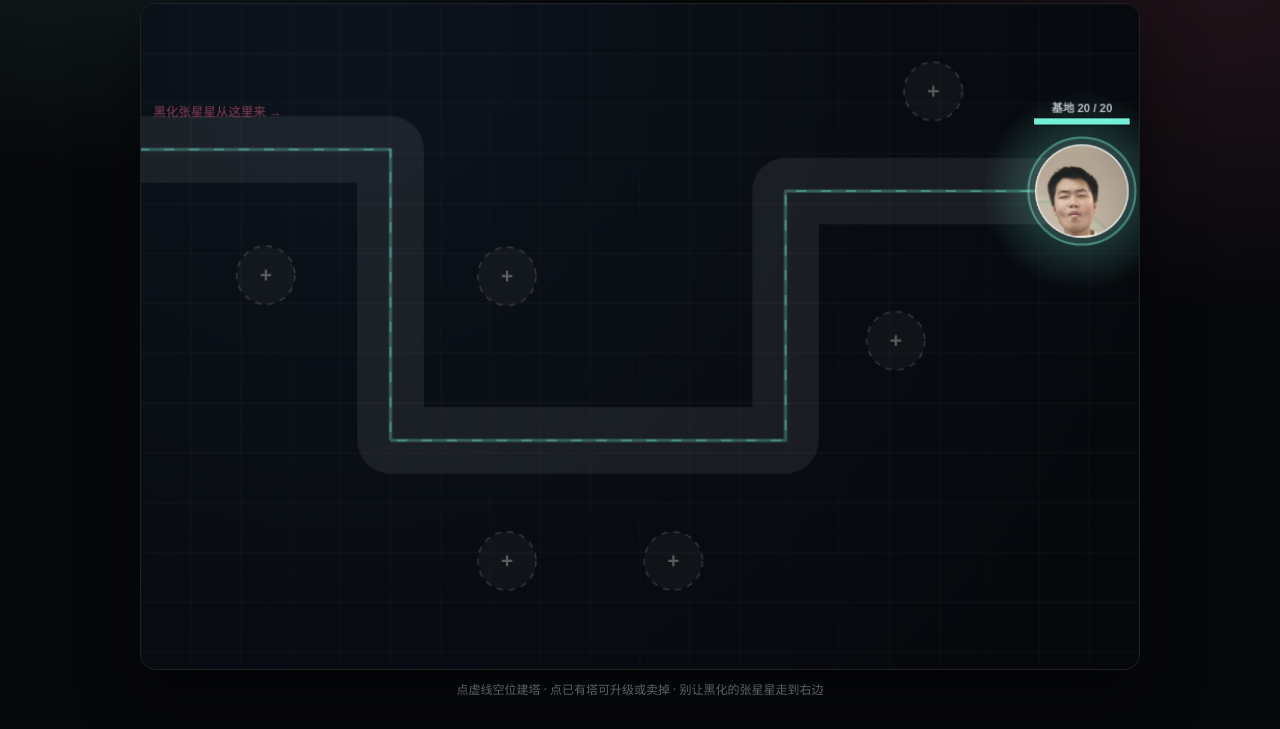
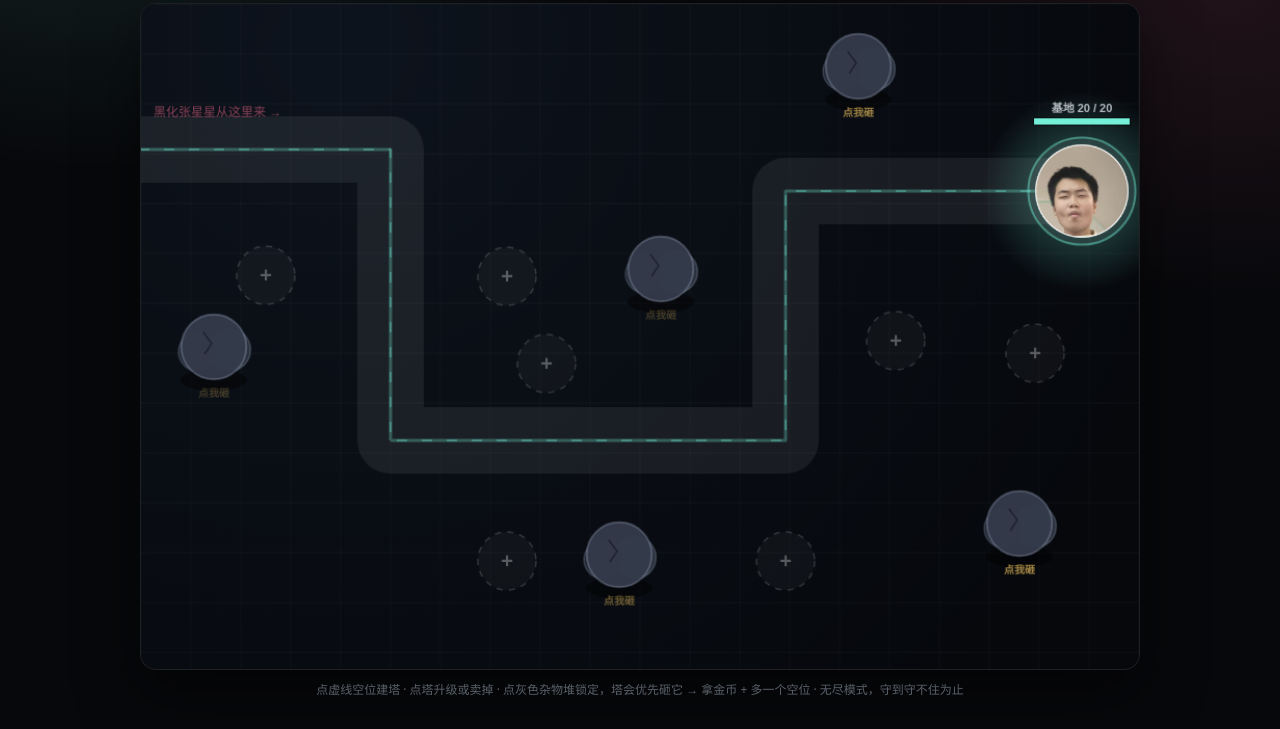
Before and after one commit to sevenmou/izhangtv, a plain HTML site: page games/保卫张星星/index.html in a window 1280 px wide. Shown: the part 71-800 px from the top of the page. Drawn offline with Linux system fonts and the light colour scheme; animation ran at ten frames a second.

Commit message:
tower defense: endless mode + rock obstacles

```diff
--- a/games/保卫张星星/index.html
+++ b/games/保卫张星星/index.html
@@ -115,8 +115,8 @@
   <header>
     <div class="brand"><span class="dot"></span><b>保卫张星星</b><span>DEFEND ZHANG</span></div>
     <div class="grow"></div>
-    <div class="stat">金币 <b id="hCoins">240</b></div>
-    <div class="stat">波次 <b id="hWave">0</b>/10</div>
+    <div class="stat">金币 <b id="hCoins">300</b></div>
+    <div class="stat">第 <b id="hWave">0</b> 波</div>
     <div class="stat">生命 <b id="hLife">20</b></div>
     <div class="acts">
       <button class="primary" id="btnWave">开始第 1 波</button>
@@ -126,7 +126,7 @@
   </header>
 
   <div class="stage"><canvas id="cv" width="960" height="640"></canvas></div>
-  <div class="hint">点虚线空位建塔 · 点已有塔可升级或卖掉 · 别让黑化的张星星走到右边</div>
+  <div class="hint">点虚线空位建塔 · 点塔升级或卖掉 · 点灰色杂物堆锁定，塔会优先砸它 → 拿金币 + 多一个空位 · 无尽模式，守到守不住为止</div>
 </div>
 
 <div class="panel" id="panel">
@@ -176,10 +176,20 @@ function pointAt(d){
   return {x:PATH[PATH.length-1][0], y:PATH[PATH.length-1][1]};
 }
 
-/* 6 个建造点 */
+/* 12 个建造点：带 locked 的初始被杂物堆压着，砸开才可用 */
 const SPOTS = [
-  {x:120, y:255}, {x:352, y:256}, {x:352, y:530},
-  {x:512, y:530}, {x:726, y:318}, {x:762, y:78}
+  {x:70, y:330},  {x:120, y:255}, {x:352, y:256}, {x:500, y:255},
+  {x:390, y:340}, {x:352, y:530}, {x:460, y:530}, {x:620, y:530},
+  {x:726, y:318}, {x:690, y:60},  {x:860, y:330}, {x:845, y:500}
+];
+
+/* 杂物堆：压在某个坑位上，砸掉 → 金币 + 解锁该坑位 */
+const ROCK_DEF = [
+  {spot:0,  img:'rock1', hp:240, reward:70},
+  {spot:3,  img:'rock2', hp:300, reward:80},
+  {spot:6,  img:'rock3', hp:320, reward:85},
+  {spot:9,  img:'rock1', hp:340, reward:90},
+  {spot:11, img:'rock2', hp:420, reward:110}
 ];
 
 const BASE = {x:905, y:180, r:46};
@@ -192,19 +202,16 @@ const TOWERS = {
 };
 const UPGRADE = [1, .8, 1.15];   // 各级升级价 = cost * 系数
 
-/* 波次 */
-const WAVES = [
-  {n:8,  gap:.85, hp:42,  spd:52},
-  {n:10, gap:.8,  hp:54,  spd:54},
-  {n:12, gap:.75, hp:70,  spd:56},
-  {n:12, gap:.72, hp:88,  spd:58, elite:2},
-  {n:14, gap:.68, hp:108, spd:60, elite:3},
-  {n:15, gap:.64, hp:132, spd:62, elite:4},
-  {n:16, gap:.6,  hp:158, spd:64, elite:5},
-  {n:16, gap:.56, hp:184, spd:66, elite:6},
-  {n:18, gap:.52, hp:212, spd:66, elite:8},
-  {n:18, gap:.5,  hp:244, spd:68, elite:9, boss:1}
-];
+/* 无尽波次：越往后越密越快越硬，没有终点 */
+function waveCfg(w){
+  return {
+    n:   Math.min(33, 8 + Math.floor((w-1)*1.15)),
+    hp:  Math.round(42 * Math.pow(1.105, w-1) + w*12),
+    spd: Math.min(106, 52 + w*1.5),
+    gap: Math.max(.34, .85 - (w-1)*.016),
+    boss: w % 5 === 0
+  };
+}
 
 /* 图片 */
 const IMG = {};
@@ -217,22 +224,40 @@ function loadImg(key, src){
   });
 }
 const ALL_IMGS = [
-  ['base','base.png'],['pea','tower1.png'],['ice','tower2.png'],['boom','tower3.png']
+  ['base','base.png'],['pea','tower1.png'],['ice','tower2.png'],['boom','tower3.png'],
+  ['rock1','rock1.png'],['rock2','rock2.png'],['rock3','rock3.png']
 ];
 
 /* 状态 */
 const G = {
-  coins:240, life:20, wave:0, running:false, paused:false, speed:1,
+  coins:300, life:20, wave:0, running:false, paused:false, speed:1,
   enemies:[], towers:[], shots:[], parts:[], spawnQ:[], spawnT:0,
+  obstacles:[], lockRock:null, rocksCleared:0, toast:null,
   baseShake:0, t:0, over:false, killed:0
 };
 
+function buildObstacles(){
+  SPOTS.forEach(s=> s.locked = false);
+  G.obstacles = ROCK_DEF.map((d,i)=>{
+    const sp = SPOTS[d.spot];
+    sp.locked = true;
+    return {x:sp.x, y:sp.y, spot:d.spot, img:d.img, r:34,
+            hp:d.hp, maxHp:d.hp, reward:d.reward, hitT:0,
+            isRock:true, dead:false, locked:false, id:i};
+  });
+  G.lockRock = null;
+  G.rocksCleared = 0;
+  G.toast = null;
+}
+
 function reset(){
-  G.coins = 240; G.life = 20; G.wave = 0; G.running = false; G.paused = false; G.speed = 1;
+  G.coins = 300; G.life = 20; G.wave = 0; G.running = false; G.paused = false; G.speed = 1;
   G.enemies = []; G.towers = []; G.shots = []; G.parts = []; G.spawnQ = []; G.spawnT = 0;
   G.baseShake = 0; G.over = false; G.killed = 0;
+  buildObstacles();
   syncHud(); closePanel(); document.getElementById('over').classList.remove('on');
   document.getElementById('btnWave').disabled = false;
+  document.getElementById('btnWave').textContent = '开始第 1 波';
   document.getElementById('btnSpeed').textContent = '×1';
   document.getElementById('btnPause').textContent = '暂停';
 }
@@ -400,6 +425,7 @@ function drawParts(){
 
 function drawSpots(){
   for(const s of SPOTS){
+    if(s.locked) continue;
     const t = G.towers.find(t=>t.sx===s.x && t.sy===s.y);
     if(t) continue;
     ctx.save();
@@ -414,14 +440,85 @@ function drawSpots(){
   ctx.textAlign='left';
 }
 
+/* 杂物堆：点一下锁定，塔优先砸它，砸开 = 金币 + 解锁坑位 */
+function drawObstacles(){
+  for(const o of G.obstacles){
+    if(o.dead) continue;
+    const jit = o.hitT > 0 ? (Math.random()-.5)*9*o.hitT : 0;
+    const cx2 = o.x + jit;
+
+    ctx.beginPath();
+    ctx.ellipse(o.x, o.y + o.r*0.94, o.r*0.94, o.r*0.3, 0, 0, Math.PI*2);
+    ctx.fillStyle = 'rgba(0,0,0,.45)'; ctx.fill();
+
+    circle(cx2 + o.r*0.44, o.y + o.r*0.08, o.r*0.6, 'rgba(45,51,64,.96)', 'rgba(152,164,188,.28)', 1.6);
+    circle(cx2 - o.r*0.46, o.y + o.r*0.14, o.r*0.54, 'rgba(37,43,56,.96)', 'rgba(152,164,188,.24)', 1.6);
+    circle(cx2, o.y, o.r*0.92, 'rgba(52,58,74,.97)', 'rgba(152,164,188,.34)', 2);
+    drawSticker(o.img, cx2, o.y - 2, o.r*1.22);
+
+    /* 裂缝 */
+    ctx.strokeStyle = 'rgba(12,15,22,.55)'; ctx.lineWidth = 1.4;
+    ctx.beginPath();
+    ctx.moveTo(cx2-o.r*.3, o.y-o.r*.42);
+    ctx.lineTo(cx2-o.r*.06, o.y-o.r*.1);
+    ctx.lineTo(cx2-o.r*.26, o.y+o.r*.2);
+    ctx.stroke();
+
+    if(o.locked){
+      const pl = 1 + Math.sin(G.t*4)*0.06;
+      const covered = G.towers.some(t => Math.hypot(t.x-o.x, t.y-o.y) <= t.range + o.r);
+      circle(cx2, o.y, (o.r+8)*pl, null, covered ? 'rgba(255,80,110,.95)' : 'rgba(255,180,90,.9)', 2);
+      ctx.strokeStyle = 'rgba(255,80,110,.9)'; ctx.lineWidth = 1.6;
+      ctx.beginPath();
+      ctx.moveTo(cx2-(o.r+14), o.y); ctx.lineTo(cx2-(o.r+4), o.y);
+      ctx.moveTo(cx2+(o.r+4), o.y);  ctx.lineTo(cx2+(o.r+14), o.y);
+      ctx.moveTo(cx2, o.y-(o.r+14)); ctx.lineTo(cx2, o.y-(o.r+4));
+      ctx.moveTo(cx2, o.y+(o.r+4));  ctx.lineTo(cx2, o.y+(o.r+14));
+      ctx.stroke();
+      ctx.fillStyle = covered ? 'rgba(255,80,110,.95)' : 'rgba(255,190,110,.95)';
+      ctx.font = '700 11px sans-serif'; ctx.textAlign='center';
+      ctx.fillText(covered ? '锁定中' : '旁边没塔，打不到', cx2, o.y + o.r + 20);
+      ctx.textAlign='left';
+    }else{
+      const a = 0.42 + Math.sin(G.t*2.6 + o.id)*0.22;
+      ctx.fillStyle = 'rgba(255,209,102,' + a.toFixed(2) + ')';
+      ctx.font = '600 10px sans-serif'; ctx.textAlign='center';
+      ctx.fillText('点我砸', cx2, o.y + o.r + 14);
+      ctx.textAlign='left';
+    }
+
+    if(o.hp < o.maxHp){
+      const bw = o.r*1.9, bh = 3.5, bx = o.x-bw/2, by = o.y - o.r - 10;
+      ctx.fillStyle = 'rgba(0,0,0,.55)'; ctx.fillRect(bx-1, by-1, bw+2, bh+2);
+      const p = Math.max(0, o.hp/o.maxHp);
+      ctx.fillStyle = '#ffb36b';
+      ctx.fillRect(bx, by, bw*p, bh);
+    }
+  }
+}
+
+function drawToast(){
+  if(!G.toast) return;
+  const k = 1 - G.toast.age/1.4;
+  if(k <= 0) return;
+  ctx.globalAlpha = Math.max(0, Math.min(1, k*1.3));
+  ctx.fillStyle = '#ffd166';
+  ctx.font = '700 15px sans-serif'; ctx.textAlign = 'center';
+  ctx.fillText(G.toast.text, G.toast.x, G.toast.y - G.toast.age*30);
+  ctx.textAlign='left';
+  ctx.globalAlpha = 1;
+}
+
 function render(){
   drawBg();
   drawSpots();
+  drawObstacles();
   drawBase();
   for(const t of G.towers) drawTower(t);
   for(const e of G.enemies) drawEnemy(e);
   drawShots();
   drawParts();
+  drawToast();
   if(G.paused && G.running){
     ctx.fillStyle = 'rgba(4,6,9,.5)'; ctx.fillRect(0,0,W,H);
     ctx.fillStyle = '#eaf0f4'; ctx.font = '600 20px sans-serif'; ctx.textAlign='center';
@@ -446,21 +543,21 @@ function spawnEnemy(s){
 }
 
 function startWave(){
-  if(G.running || G.over || G.wave >= WAVES.length) return;
-  const w = WAVES[G.wave];
+  if(G.running || G.over) return;
+  const w = waveCfg(G.wave + 1);
   G.wave++;
   syncHud();
   const q = [];
-  const eliteEvery = w.elite ? Math.max(3, Math.round(w.n / w.elite)) : 0;
+  const eliteEvery = G.wave >= 5 ? 5 : 0;
   for(let i=0;i<w.n;i++){
     const elite = eliteEvery && (i % eliteEvery === eliteEvery-1);
     const boss = w.boss && i === w.n-1;
-    let hp = w.hp * (1 + i*0.03) * (elite ? 2.5 : 1) * (boss ? 7 : 1);
+    let hp = w.hp * (1 + i*0.03) * (elite ? 2.4 : 1) * (boss ? 6 : 1);
     hp = Math.round(hp);
     q.push({
-      hp, spd: w.spd * (elite ? .88 : 1) * (boss ? .7 : 1),
+      hp, spd: w.spd * (elite ? .9 : 1) * (boss ? .72 : 1),
       elite, boss, gap: w.gap,
-      reward: Math.max(7, Math.round(hp * (boss ? .14 : .2)))
+      reward: boss ? 70 : (elite ? 26 : 10)
     });
   }
   G.spawnQ = q;
@@ -471,6 +568,8 @@ function startWave(){
 }
 
 function findTarget(t){
+  const o = G.lockRock;
+  if(o && !o.dead && Math.hypot(o.x-t.x, o.y-t.y) <= t.range + o.r) return o;
   let best = null, bestD = -1;
   for(const e of G.enemies){
     if(e.dead) continue;
@@ -499,7 +598,30 @@ function damage(e, d){
   }
 }
 
+function damageRock(o, d){
+  if(o.dead) return;
+  o.hp -= d; o.hitT = 1;
+  if(o.hp <= 0){
+    o.dead = true;
+    o.hp = 0;
+    G.coins += o.reward;
+    G.rocksCleared++;
+    SPOTS[o.spot].locked = false;
+    if(G.lockRock === o) G.lockRock = null;
+    G.toast = {text:'+' + o.reward + ' 金币 · 空位解锁', x:o.x, y:o.y - 40, age:0};
+    addParts(o.x, o.y, 22, '#ffd166', 4.6);
+    addParts(o.x, o.y, 14, '#8a94a2', 4);
+    syncHud();
+  }
+}
+
 function hitShot(s){
+  const tg = s.tgt;
+  if(tg && tg.isRock){
+    if(!tg.dead) damageRock(tg, s.dmg);
+    addParts(s.x, s.y, 8, '#c8d2e0', 2.8);
+    return;
+  }
   if(s.kind === 'boom'){
     for(const e of G.enemies){
       if(!e.dead && Math.hypot(e.x-s.x, e.y-s.y) <= s.splash) damage(e, s.dmg);
@@ -515,19 +637,20 @@ function hitShot(s){
   }
 }
 
-function gameOver(win){
+function gameOver(){
   G.over = true; G.running = false;
   btnWave.disabled = true;
-  document.getElementById('overTitle').textContent = win ? '守住了！' : '基地被攻破了';
-  document.getElementById('overText').innerHTML = win
-    ? '10 波黑化张星星全部清空，击杀 ' + G.killed + ' 只，剩余生命 ' + G.life + '。'
-    : '打到第 ' + G.wave + ' 波，击杀 ' + G.killed + ' 只。再摆一次塔试试。';
+  document.getElementById('overTitle').textContent = '基地被攻破了';
+  document.getElementById('overText').innerHTML =
+    '无尽模式守到第 <b>' + G.wave + '</b> 波，击杀 ' + G.killed + ' 只，拆掉 ' + G.rocksCleared + ' 个杂物堆。';
   document.getElementById('over').classList.add('on');
 }
 
 function update(dt){
   G.t += dt;
   if(G.baseShake > 0) G.baseShake = Math.max(0, G.baseShake - dt*3.5);
+  for(const o of G.obstacles){ if(o.hitT > 0) o.hitT = Math.max(0, o.hitT - dt*3.2); }
+  if(G.toast){ G.toast.age += dt; if(G.toast.age > 1.4) G.toast = null; }
 
   if(G.spawnQ.length){
     G.spawnT -= dt;
@@ -551,7 +674,7 @@ function update(dt){
       G.baseShake = 1;
       addParts(BASE.x, BASE.y, 14, '#ff6f92', 4.5);
       syncHud();
-      if(G.life <= 0){ G.life = 0; syncHud(); gameOver(false); return; }
+      if(G.life <= 0){ G.life = 0; syncHud(); gameOver(); return; }
     }
   }
   G.enemies = G.enemies.filter(e=>!e.dead);
@@ -586,12 +709,9 @@ function update(dt){
 
   if(G.running && !G.spawnQ.length && !G.enemies.length && !G.over){
     G.running = false;
-    G.coins += 55; syncHud();
-    if(G.wave >= WAVES.length){ gameOver(true); }
-    else{
-      btnWave.disabled = false;
-      btnWave.textContent = '开始第 ' + (G.wave+1) + ' 波';
-    }
+    G.coins += 50 + G.wave * 10; syncHud();
+    btnWave.disabled = false;
+    btnWave.textContent = '开始第 ' + (G.wave+1) + ' 波';
   }
 }
 
@@ -698,7 +818,22 @@ cv.addEventListener('pointerdown', ev=>{
   for(const t of G.towers){
     if(Math.hypot(t.x-x, (t.y+4)-y) < 34){ openTowerPanel(t); return; }
   }
+  for(const o of G.obstacles){
+    if(!o.dead && Math.hypot(o.x-x, o.y-y) < o.r + 10){
+      if(G.lockRock === o){
+        o.locked = false; G.lockRock = null;
+        G.toast = {text:'取消锁定', x:o.x, y:o.y - 40, age:0};
+      }else{
+        if(G.lockRock) G.lockRock.locked = false;
+        G.lockRock = o; o.locked = true;
+        G.toast = {text:'塔来砸这堆了', x:o.x, y:o.y - 40, age:0};
+      }
+      closePanel();
+      return;
+    }
+  }
   for(const s of SPOTS){
+    if(s.locked) continue;
     const occupied = G.towers.some(t=>t.sx===s.x && t.sy===s.y);
     if(!occupied && Math.hypot(s.x-x, (s.y+6)-y) < 34){ openSpotPanel(s); return; }
   }
```
